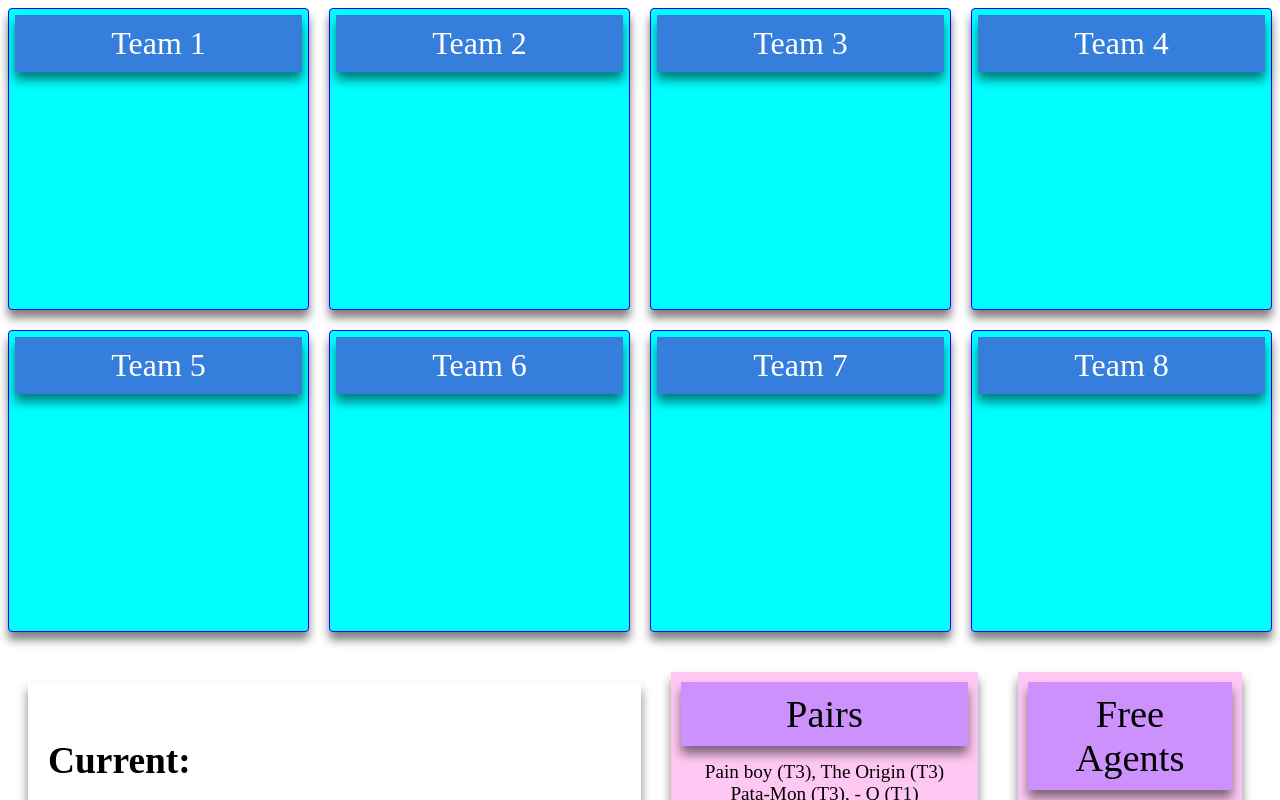
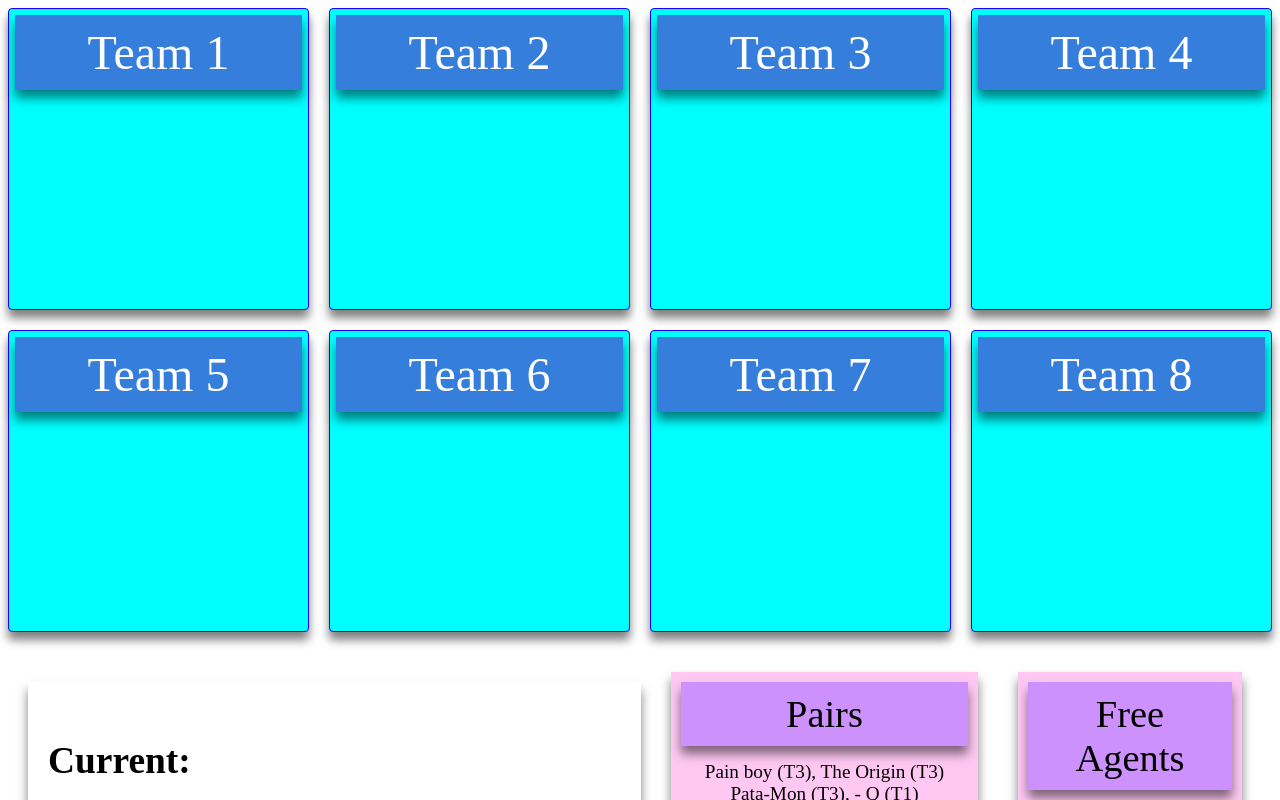
Before and after one commit to Li05j/Tournament-Teamizer, a React (Create React App) app: page / in a window 1280 px wide. Shown: the top 800 px of the page. Built offline with nearby package versions, Linux system fonts and the light colour scheme.

Commit message:
More styling and font changes.

```diff
--- a/src/App.js
+++ b/src/App.js
@@ -64,8 +64,8 @@ const App = () => {
     team.players.forEach(player => tierCounts[player.tier]++);
     players.forEach(player => tierCounts[player.tier]++);
 
-    // return tierCounts[1] <= 2 && tierCounts[2] <= 2 && tierCounts[3] <= 2;
-    return false;
+    return tierCounts[1] <= 2 && tierCounts[2] <= 2 && tierCounts[3] <= 2;
+
   };
 
   const initializeNext = () => {
--- a/src/index.css
+++ b/src/index.css
@@ -15,6 +15,7 @@
 
 .team-panel {
     text-align: center;
+    font-size: 1.5em;
     border: 1px solid #1900ff;
     min-height: 300px;
     background-color: aqua;
```
